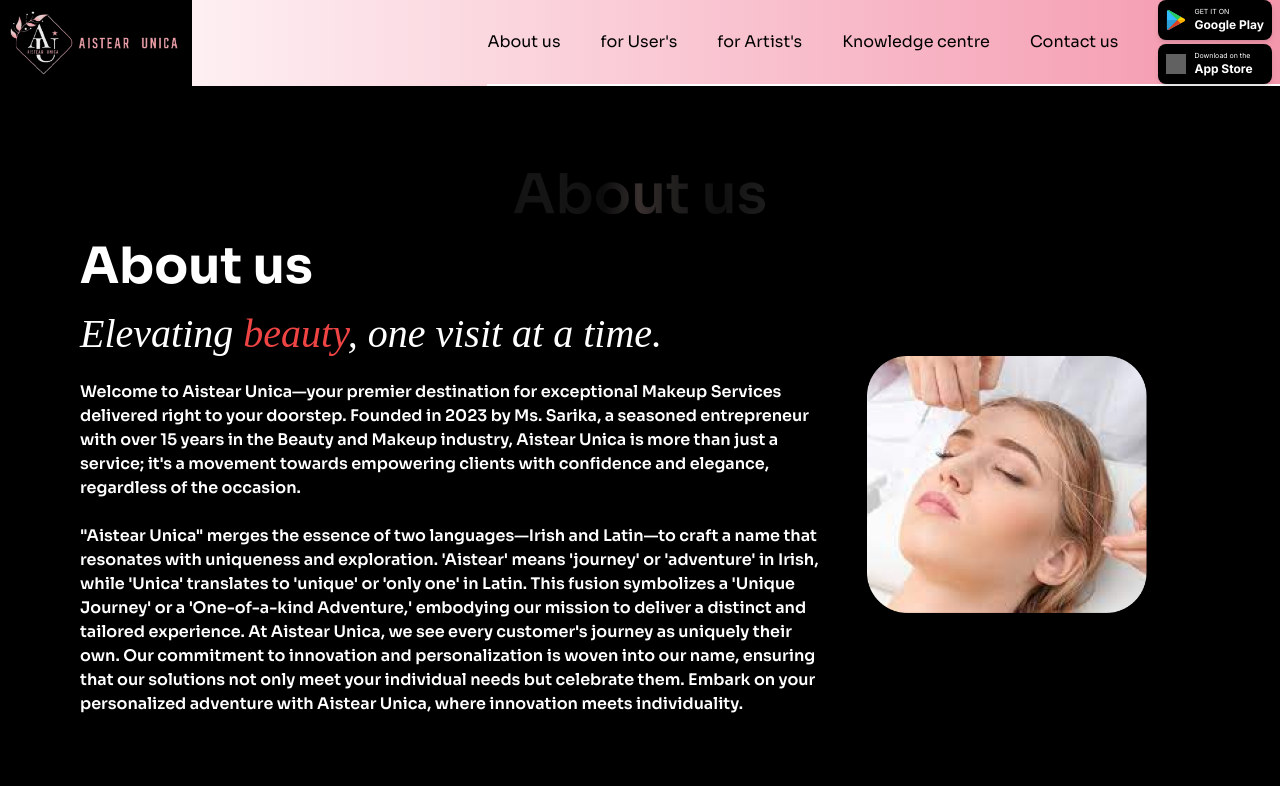
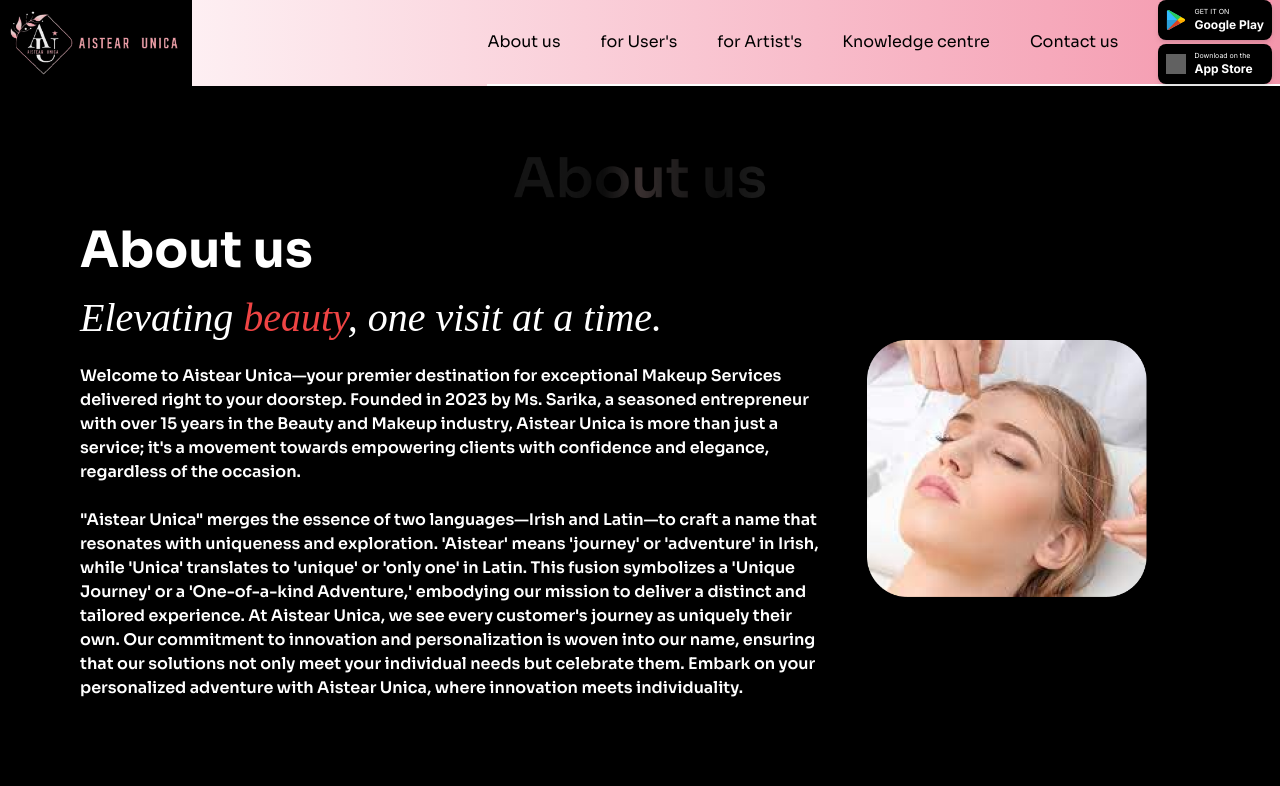
Before and after one commit to Saloni-FED/Au-Portfolio, a Next.js app: page /about in a window 1280 px wide. Shown: the top 786 px of the page. Built offline with nearby package versions, Linux system fonts and the light colour scheme; grey boxes are pictures that could not be loaded; a web font is replaced by a local one.

Commit message:
About gap rmeoved

```diff
--- a/app/about/page.jsx
+++ b/app/about/page.jsx
@@ -3,7 +3,7 @@
 import Stats from "@/Components/About/Stats";
 const page = () => {
   return (
-    <div className="pt-40 text-white mx-auto container bg-black">
+    <div className="pt-36 text-white mx-auto container bg-black">
       <img src="/images/About(BLUR).png" className=" mx-auto w-64 sc:block hidden"/>
       <div>
         <About/>
```
